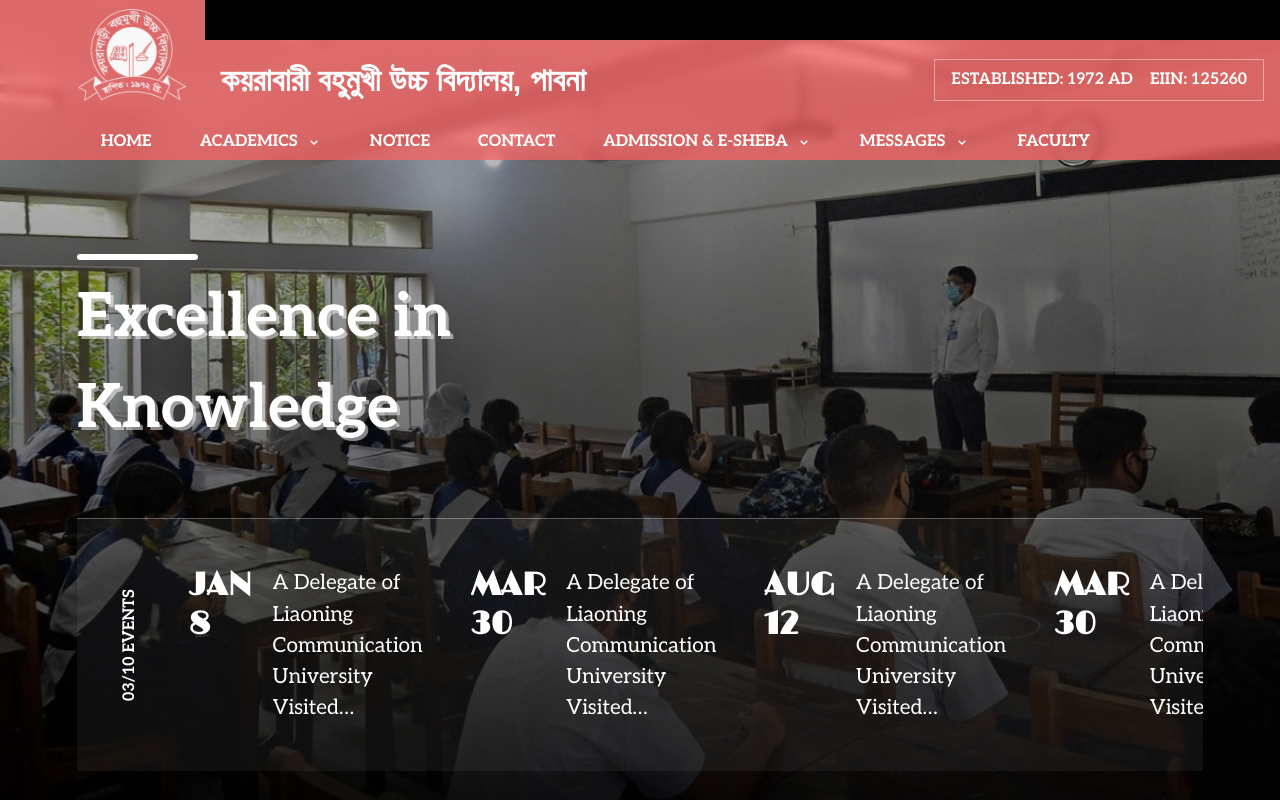
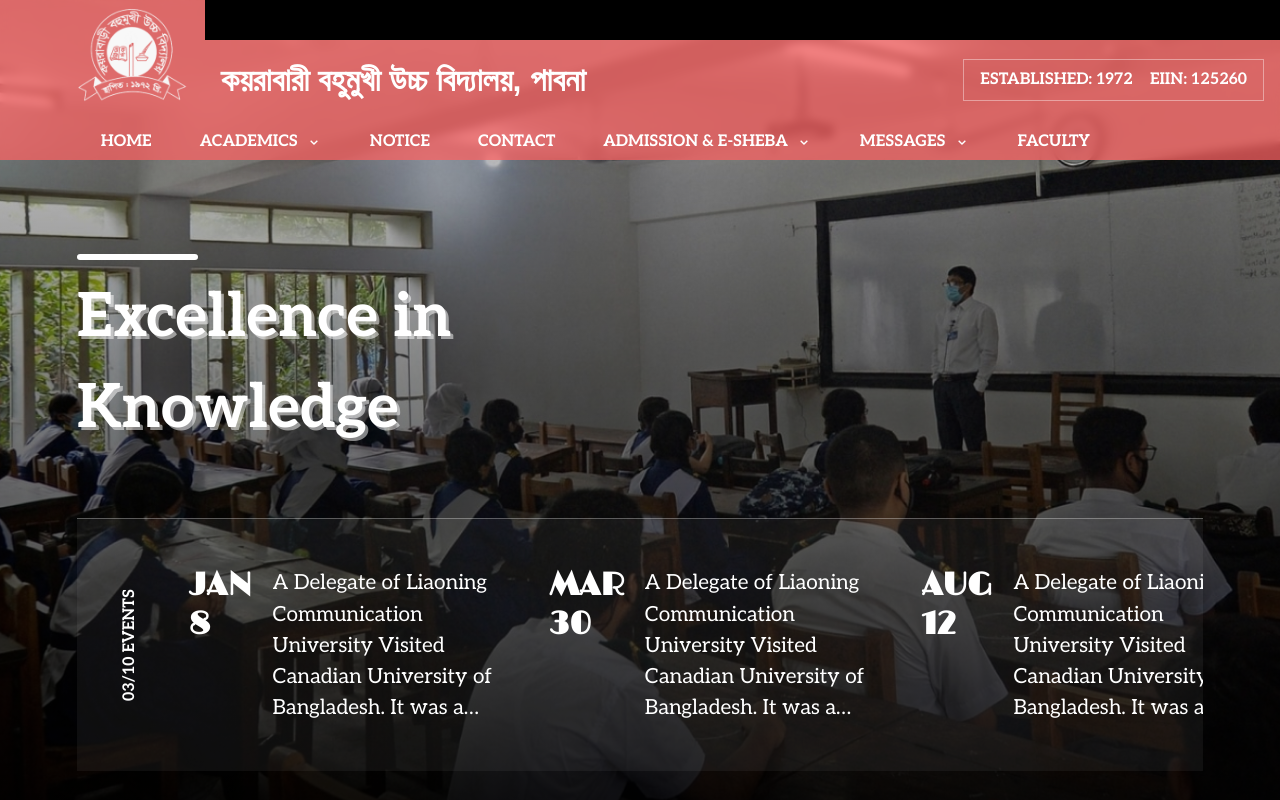
Before and after one commit to AneekRahman/education-suite, a React (Create React App) app in the folder client/: page / in a window 1280 px wide. Shown: the top 800 px of the page. Built offline with nearby package versions, Linux system fonts and the light colour scheme.

Commit message:
- Update HeroEvents styling

```diff
--- a/client/src/components/Header.tsx
+++ b/client/src/components/Header.tsx
@@ -291,7 +291,7 @@ function EIINBox() {
       display="flex"
     >
       <Text color="white" fontWeight="800">
-        ESTABLISHED: 1972 AD
+        ESTABLISHED: 1972
       </Text>
       <Divider m="2" orientation="vertical" />
       <Text color="white" fontWeight="800">
--- a/client/src/styles/HomePage.module.scss
+++ b/client/src/styles/HomePage.module.scss
@@ -135,7 +135,7 @@ $mobileMediaThreshold: 1000px;
       background-color: rgba(255, 255, 255, 0.05);
       position: relative;
       border-top: 1px solid rgba(255, 255, 255, 0.3);
-      padding: 2em 2em 2em 5em;
+      padding: 0 2em 0 5em;
       overflow-y: scroll;
 
       h3 {
@@ -149,7 +149,14 @@ $mobileMediaThreshold: 1000px;
 
       .EventColumn {
         margin-left: 1em;
-        padding: 1em;
+        padding: 3em 1em;
+        transition: 0.2s;
+        cursor: pointer;
+
+        &:hover {
+          opacity: 0.7;
+          background-color: rgba(255, 255, 255, 0.05);
+        }
 
         h4 {
           font-size: 2em;
@@ -160,6 +167,7 @@ $mobileMediaThreshold: 1000px;
         p {
           font-size: 1.3em;
           margin-left: 1em;
+          min-width: 11em;
         }
       }
     }
@@ -510,7 +518,6 @@ $mobileMediaThreshold: 1000px;
           }
           p {
             font-size: 1em;
-            min-width: 11em;
           }
         }
       }
```
